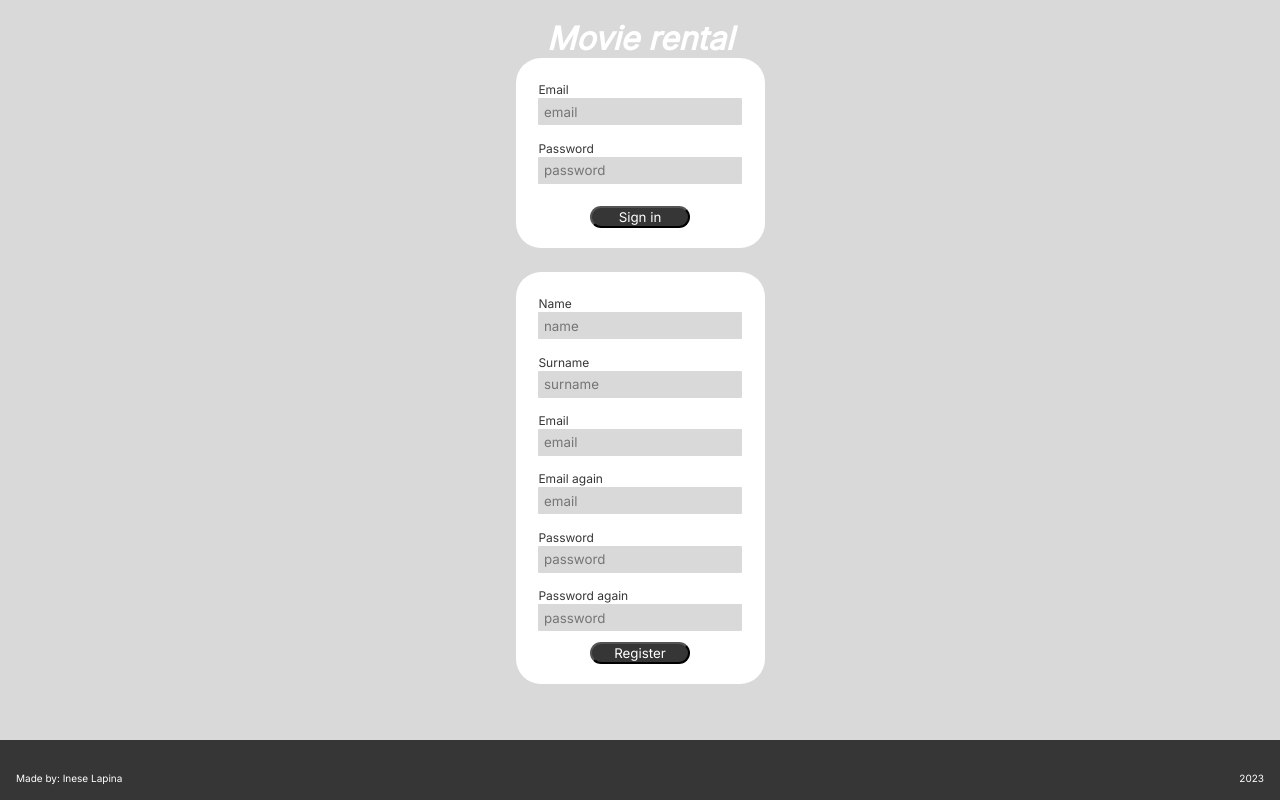
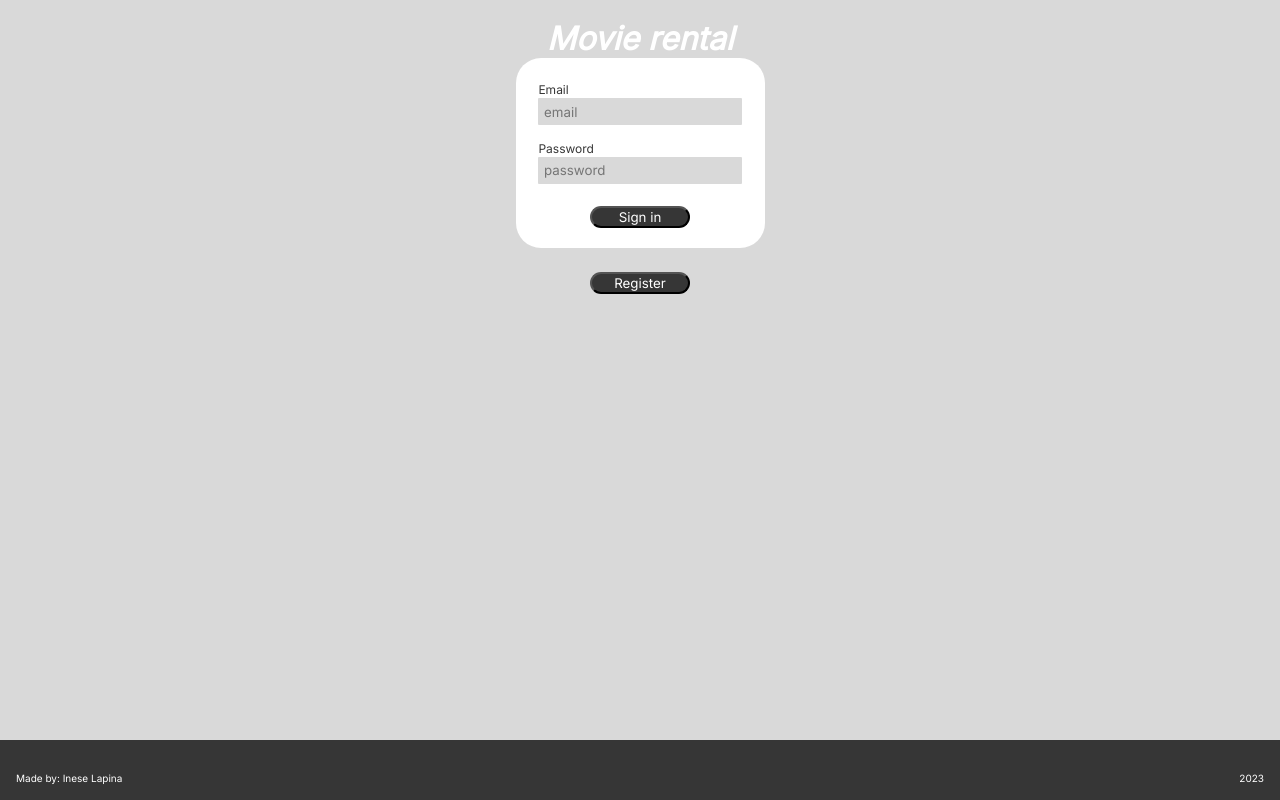
Before and after one commit to lapinna/Movie-rental-ReactJS, a React (Create React App) app: page / in a window 1280 px wide. Built offline with nearby package versions, Linux system fonts and the light colour scheme.

Commit message:
fix styling, minor details

```diff
--- a/src/App.js
+++ b/src/App.js
@@ -3,7 +3,7 @@ import "./App.scss";
 
 import Footer from "./components/Footer/Footer";
 import Header from "./components/Header/Header";
-import RegisterPage from "./pages/RegisterPage";
+import LoginPage from "./pages/LoginPage";
 import HomePage from "./pages/HomePage";
 import YourMoviesPage from "./pages/YourMoviesPage";
 import ProfilePage from "./pages/ProfilePage";
@@ -15,7 +15,7 @@ function App() {
       <Header title={"Movie rental"} />
       <div className="page-content">
         <Routes>
-          <Route exact path="/" element={<RegisterPage />} />
+          <Route exact path="/" element={<LoginPage />} />
           <Route path="/home" element={<HomePage />} />
           <Route path="/yourMovies" element={<YourMoviesPage />} />
           <Route path="/profile" element={<ProfilePage />} />
--- a/src/App.scss
+++ b/src/App.scss
@@ -51,13 +51,12 @@
     }
 
     #login-btn,
-    #register-btn {
+    .register-btn {
       background-color: #363636;
       width: 100px;
       border-radius: 30px;
       color: #FFF;
       cursor: pointer;
-      margin: auto;
     }
   }
 }
--- a/src/components/Form/Login/LoginForm.jsx
+++ b/src/components/Form/Login/LoginForm.jsx
@@ -67,6 +67,7 @@ const LoginForm = () => {
         <div>
           <label htmlFor="email">Email</label>
           <input
+            id="email"
             name="email"
             type="email"
             placeholder="email"
@@ -78,6 +79,7 @@ const LoginForm = () => {
         <div>
           <label htmlFor="password">Password</label>
           <input
+            id="password"
             name="password"
             type="password"
             placeholder="password"
--- a/src/components/Form/Register/RegisterForm.jsx
+++ b/src/components/Form/Register/RegisterForm.jsx
@@ -13,6 +13,11 @@ const RegisterForm = () => {
   };
 
   const [values, setValues] = useState(initialState);
+  const [isShown, setIsShown] = useState(false);
+
+  const handleClick = () => {
+    setIsShown(true);
+  };
 
   const handleChange = (e) => {
     setValues({
@@ -41,12 +46,18 @@ const RegisterForm = () => {
   };
 
   return (
+    <>
+      <button className="register-btn" onClick={handleClick} style={{display: isShown ? 'none':'block' }}>
+        Register
+      </button>
+      {isShown ? (
         <div className="form-container">
           <form className="register-form">
             <div>
               <label htmlFor="name">
                 Name
                 <input
+                  id="name"
                   name="name"
                   type="text"
                   placeholder="name"
@@ -60,6 +71,7 @@ const RegisterForm = () => {
               <label htmlFor="surname">
                 Surname
                 <input
+                  id="surname"
                   name="surname"
                   type="text"
                   placeholder="surname"
@@ -73,6 +85,7 @@ const RegisterForm = () => {
               <label htmlFor="email1">
                 Email
                 <input
+                  id="email1"
                   name="email1"
                   type="email"
                   placeholder="email"
@@ -86,6 +99,7 @@ const RegisterForm = () => {
               <label htmlFor="email2">
                 Email again
                 <input
+                  id="email2"
                   name="email2"
                   type="email"
                   placeholder="email"
@@ -99,33 +113,45 @@ const RegisterForm = () => {
               <label htmlFor="password1">
                 Password
                 <input
+                  id="password1"
                   name="password1"
                   type="password"
                   placeholder="password"
                   value={values.password1}
                   onChange={handleChange}
                 />
-            {errors.password1 && <p className="error">{errors.password1}</p>}
+                {errors.password1 && (
+                  <p className="error">{errors.password1}</p>
+                )}
               </label>
             </div>
             <div>
               <label htmlFor="password2">
                 Password again
                 <input
+                  id="password2"
                   name="password2"
                   type="password"
                   placeholder="password"
                   value={values.password2}
                   onChange={handleChange}
                 />
-            {errors.password2 && <p className="error">{errors.password2}</p>}
+                {errors.password2 && (
+                  <p className="error">{errors.password2}</p>
+                )}
               </label>
             </div>
           </form>
-      <button id="register-btn" type="submit" onClick={handleFormSubmit}>
+          <button
+            className="register-btn"
+            type="submit"
+            onClick={handleFormSubmit}
+          >
             Register
           </button>
         </div>
+      ) : null}
+    </>
   );
 };
 
```
Also changed, not shown: src/pages/LoginPage.jsx (renamed from src/pages/RegisterPage.jsx). Lines whose indentation alone changed are shown as unchanged.
